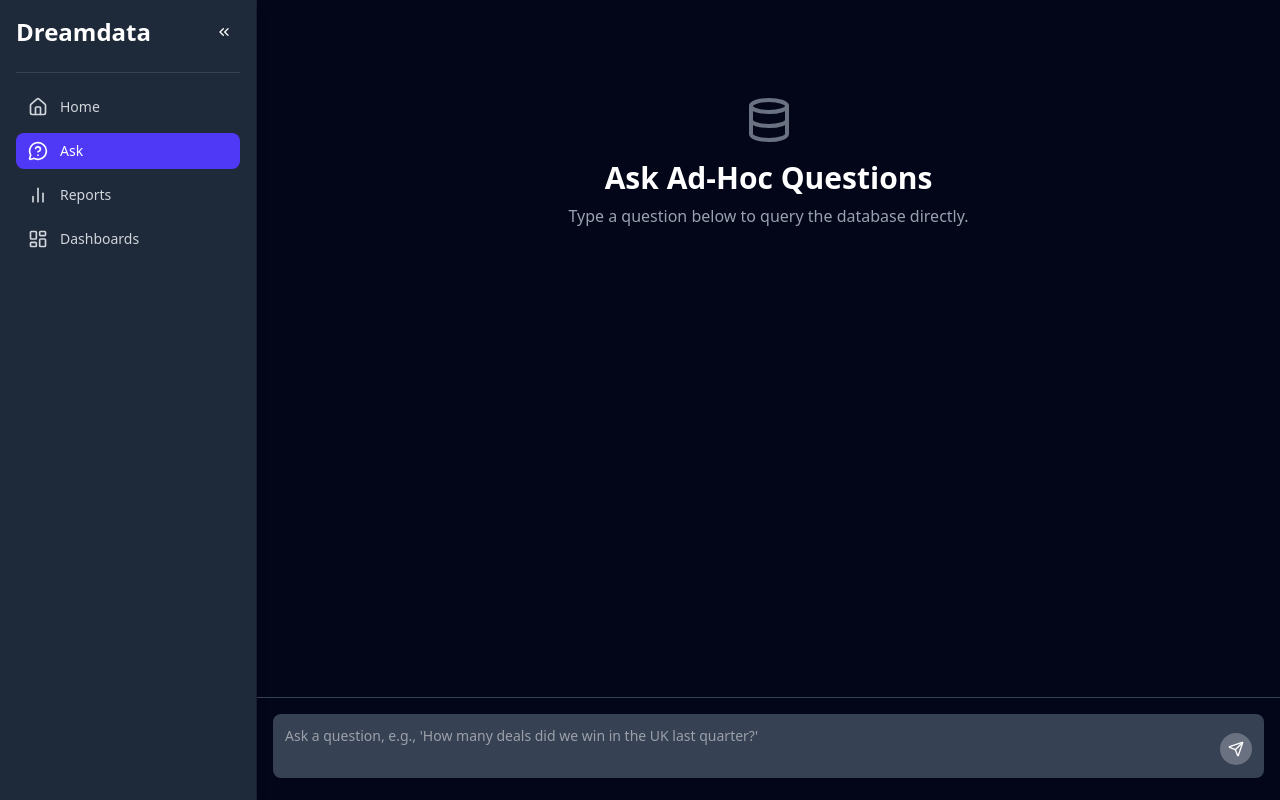
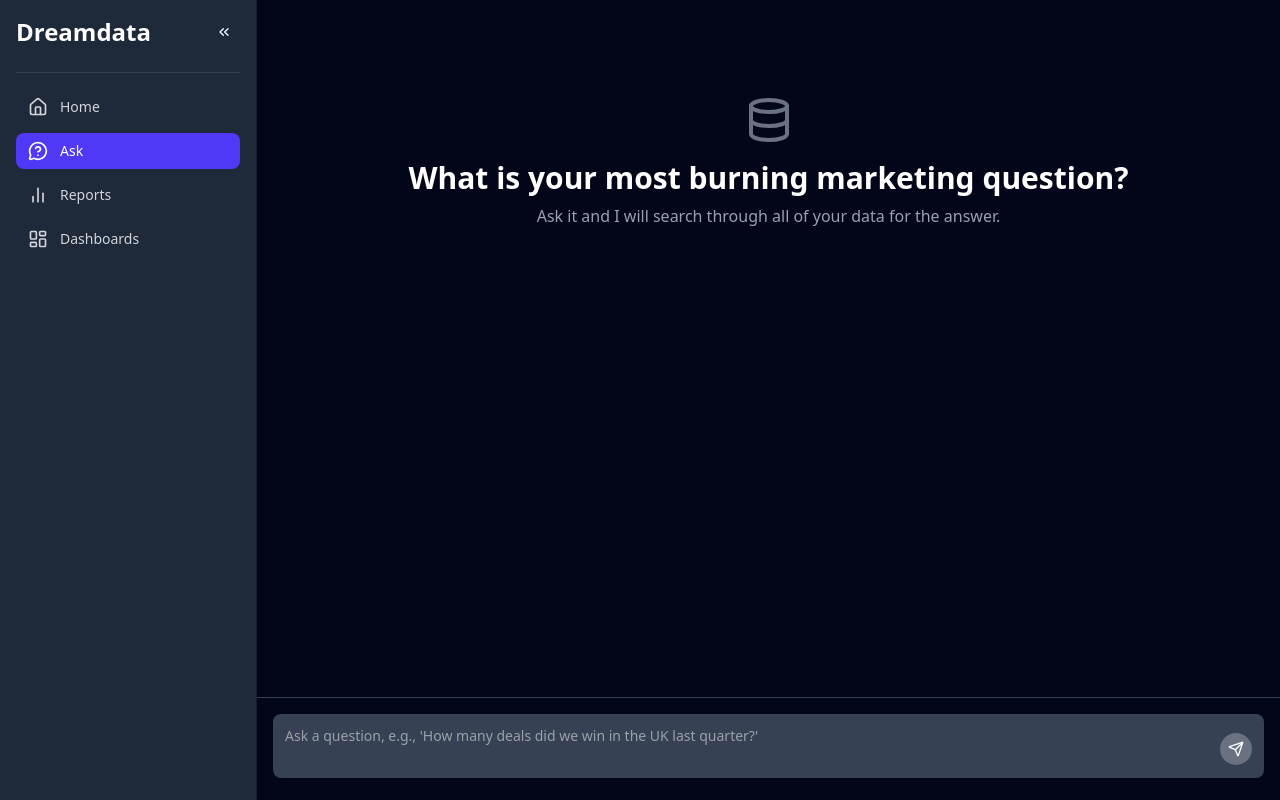
Before and after one commit to larsGroennegaard/reporting-demo-app, a Next.js app: page /ask in a window 1280 px wide. Built offline with nearby package versions, Linux system fonts and the light colour scheme.

Commit message:
refactor: update AskPage header and prompt for improved user engagement

```diff
--- a/app/ask/page.tsx
+++ b/app/ask/page.tsx
@@ -94,9 +94,9 @@ export default function AskPage() {
         {messages.length === 0 && (
           <div className="text-center pt-16">
             <Database size={48} className="mx-auto text-gray-500 mb-4" />
-            <h1 className="text-3xl font-bold text-white">Ask Ad-Hoc Questions</h1>
+            <h1 className="text-3xl font-bold text-white">What is your most burning marketing question?</h1>
             <p className="text-gray-400 mt-2">
-              Type a question below to query the database directly.
+              Ask it and I will search through all of your data for the answer.
             </p>
           </div>
         )}
```
